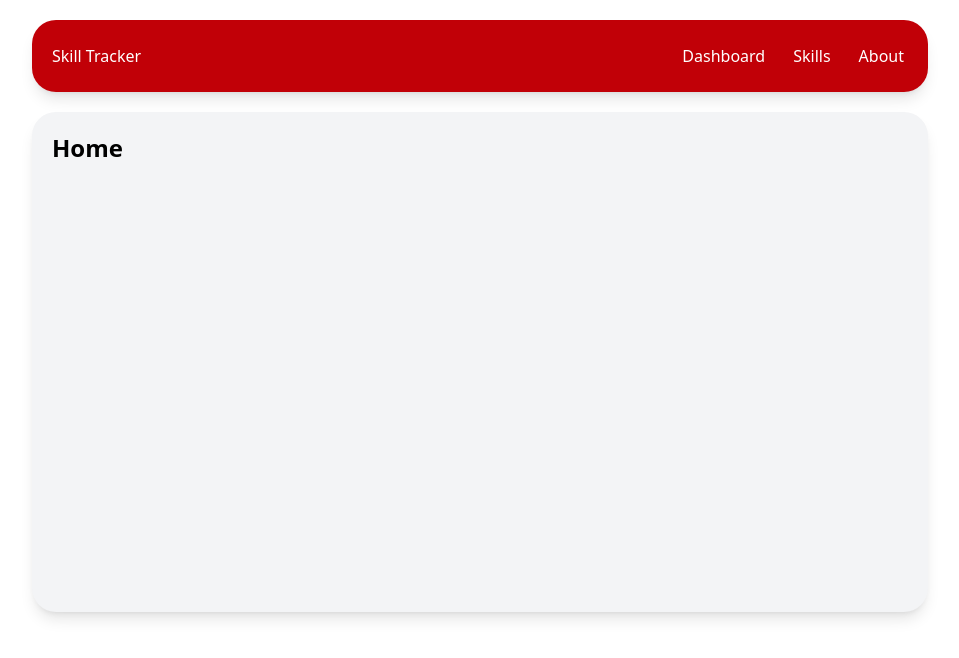
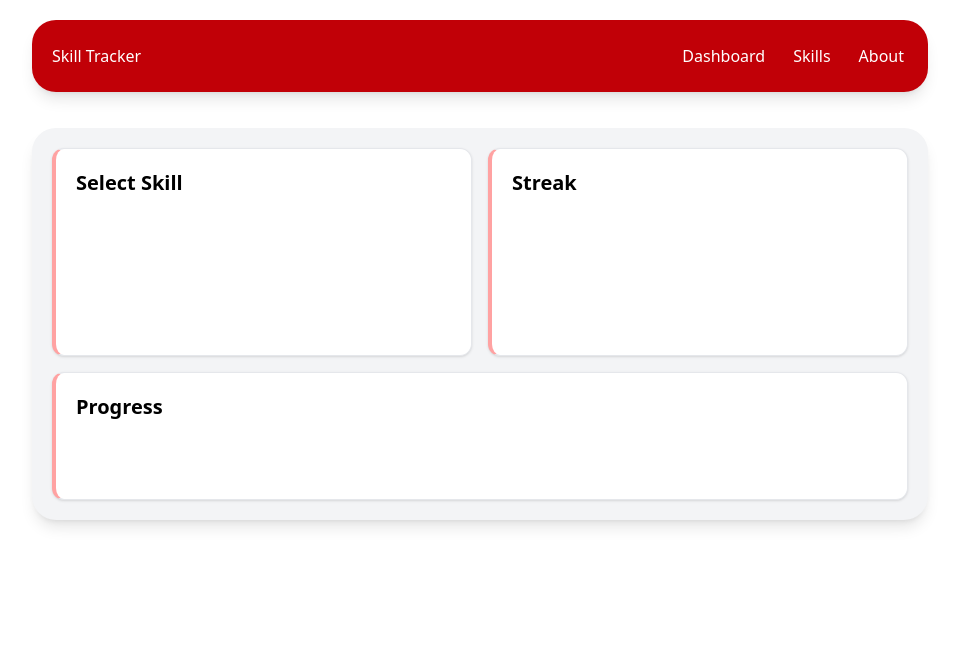
Before and after one commit to mntandrei/skill-tracker, a Next.js app: page / in a window 1280 px wide. Shown: the top 658 px of the page, without its empty margins (160-1119 px from the left). Built offline with nearby package versions, Linux system fonts and the light colour scheme.

Commit message:
added Dashboard components

```diff
--- a/src/app/components/skills/PannelSkills.tsx
+++ b/src/app/components/skills/PannelSkills.tsx
@@ -1,7 +1,17 @@
+
+import SelectTab from "./SelectTab";
+import StreakTab from "./StreakTab";
+import ProgressTab from "./ProgressTab";
+
 export default function PannelSkills() {
-    return (
-        <div className="flex flex-col max-w-4xl mx-auto min-h-[500px] mt-5 p-5 shadow-lg rounded-3xl bg-gray-100">
-            <h2 className="text-2xl font-bold mb-4">Home</h2>
-        </div>
-    );
+  return (
+    <section className="mx-auto mt-5 grid w-full max-w-4xl grid-cols-1 gap-4 rounded-3xl bg-gray-100 p-5 shadow-lg md:grid-cols-2">
+      <SelectTab />
+      <StreakTab />
+
+      <div className="md:col-span-2">
+        <ProgressTab />
+      </div>
+    </section>
+  );
 }
--- /dev/null
+++ b/src/app/components/skills/ProgressTab.tsx
@@ -0,0 +1,7 @@
+export default function ProgressTab() {
+  return (
+    <div className="min-h-32 rounded-xl border border-gray-200 border-l-4 border-l-red-300 bg-white p-5 shadow-sm">
+      <h2 className="text-xl font-semibold">Progress</h2>
+    </div>
+  );
+}
--- /dev/null
+++ b/src/app/components/skills/SelectTab.tsx
@@ -0,0 +1,8 @@
+
+export default function SelectTab() {
+  return (
+    <div className="min-h-52 rounded-xl border border-gray-200 border-l-4 border-l-red-300 bg-white p-5 shadow-sm ">
+      <h2 className="text-xl font-semibold">Select Skill</h2>
+    </div>
+  );
+}
--- /dev/null
+++ b/src/app/components/skills/StreakTab.tsx
@@ -0,0 +1,7 @@
+export default function StreakTab() {
+  return (
+    <div className="min-h-52 rounded-xl border border-gray-200 border-l-4 border-l-red-300 bg-white p-5 shadow-sm">
+      <h2 className="text-xl font-semibold">Streak</h2>
+    </div>
+  );
+}
--- a/src/app/page.tsx
+++ b/src/app/page.tsx
@@ -3,9 +3,14 @@ import PannelSkills from "./components/skills/PannelSkills";
 
 export default function Home() {
   return (
-    <main>
-      <NavBar />
-      <PannelSkills />
-    </main>
+    <div className="mx-auto flex min-h-dvh max-w-[1070px] flex-col px-4 pb-6 md:h-dvh md:overflow-hidden md:pb-28">
+      <div className="shrink-0">
+        <NavBar />
+      </div>
+
+      <main className="mt-4 min-h-0 flex-1">
+        <PannelSkills />
+      </main>
+    </div>
   );
 }
```
